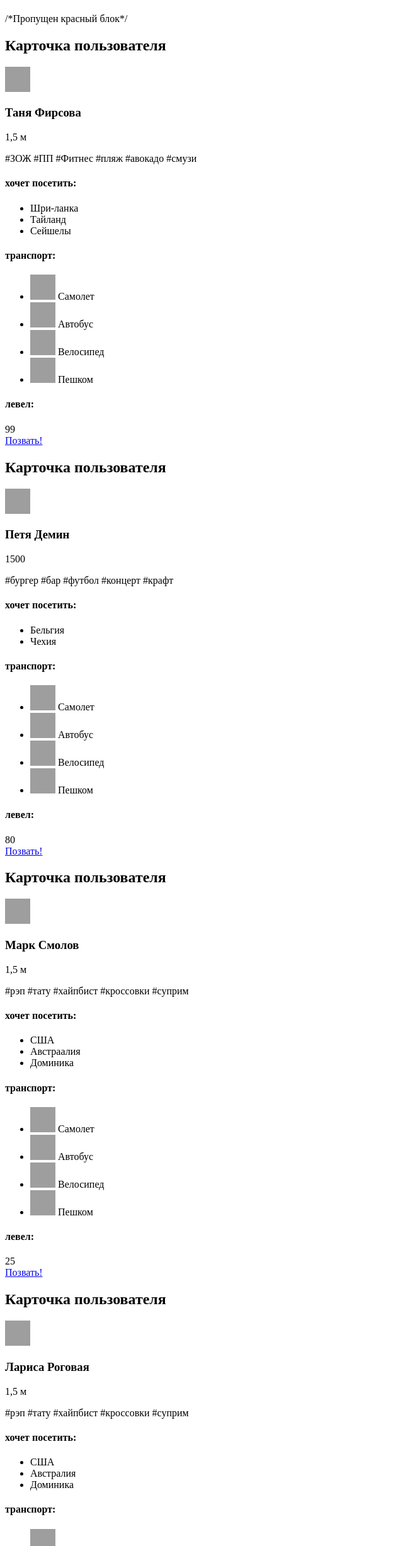
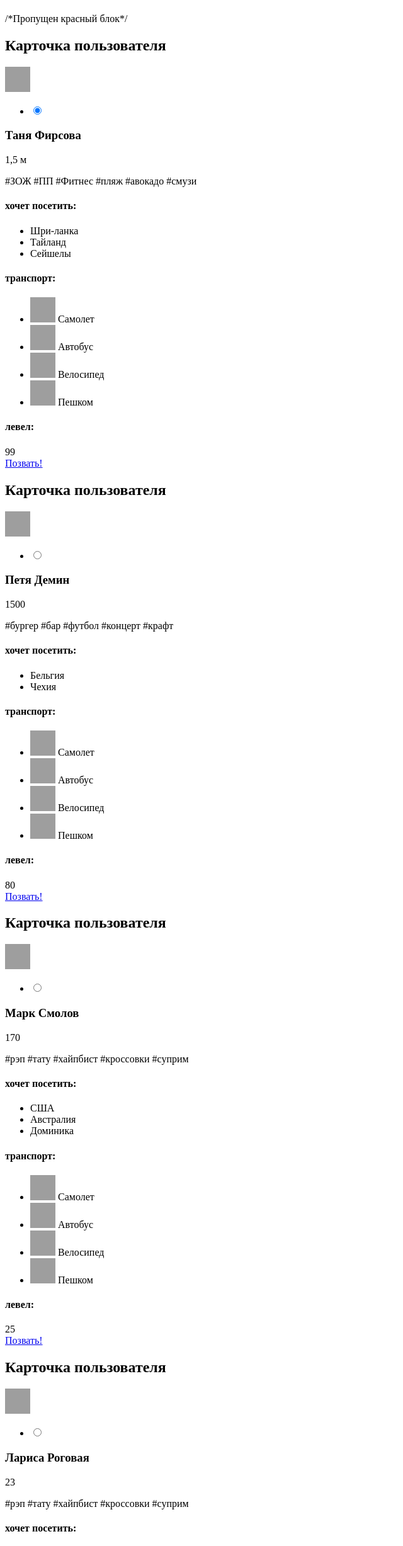
Before and after one commit to Palladii/trampamap, a website: page catalog.html in a window 1280 px wide. Shown: the part 308-2763 px from the top of the page at 63% size, without its empty margins (0-640 px from the left). Drawn offline with Linux system fonts and the light colour scheme; grey boxes are pictures that could not be loaded.

Commit message:
all cards made in same format

```diff
--- a/catalog.html
+++ b/catalog.html
@@ -56,23 +56,39 @@
   <h1 class="header__title">Попутчики</h1>
   /*Пропущен красный блок*/
 
-  <div class="user-cards">
-    <div class="user-card">
+  <section class="cards">
+    <div class="card">
       <h2 class="visually-hidden">Карточка пользователя</h2>
-      <img class="user-card__avatar" src="https://via.placeholder.com/" width="40" height="40" alt="Аватарка">
-      <h3 class="user-card__name">Таня Фирсова</h3>
-      <span class="user-card__remoteness" aria-label="Удаленность">1,5 м</span>
-      <p class="user-card__hash-tag">#ЗОЖ #ПП #Фитнес #пляж #авокадо #смузи</p>
-      <div class="user-card__wrapper">
-        <h4 class="user-card__title">хочет посетить:</h4>
-        <ul class="user-card__list">
-          <li class="user-card__item">Шри-ланка</li>
-          <li class="user-card__item">Тайланд</li>
-          <li class="user-card__item">Сейшелы</li>
+      <img class="card__avatar" src="https://via.placeholder.com/" width="40" height="40" alt="Аватарка">
+      <ul class="user-radio">
+        <li class="user-radio__like user-radio--off">
+          <label for="like-Tanya">
+            <input type="radio" name="like" class="user-radio__input" value="like"
+                   id="like-Tanya" checked>
+            <span class="radio-box"></span>
+          </label>
+        </li>
+      </ul>
+      <h3 class="card__name">Таня Фирсова</h3>
+      <span class="card__status" aria-label="онлайн статус"></span>
+      <span class="card__remoteness" aria-label="Удаленность">1,5 м</span>
+      <p class="card__hash-tag">#ЗОЖ #ПП #Фитнес #пляж #авокадо #смузи</p>
+      <div class="card__wrapper">
+        <h4 class="card__title">хочет посетить:</h4>
+        <ul class="card__list">
+          <li class="card__item">
+            <span>Шри-ланка</span>
+          </li>
+          <li class="card__item">
+            <span>Тайланд</span>
+          </li>
+          <li class="card__item">
+            <span>Сейшелы</span>
+          </li>
         </ul>
       </div>
-      <div class="user-card__wrapper">
-        <h4 class="user-card__transport">транспорт:</h4>
+      <div class="card__wrapper">
+        <h4 class="card__transport">транспорт:</h4>
         <ul class="transport-list">
           <li class="transport-list__item">
             <img class="transport-list__img transport-list__img--plane transport__img--plane--active"
@@ -96,28 +112,47 @@
           </li>
         </ul>
       </div>
-      <div class="user-card__wrapper">
-        <h4 class="user-card__level">левел:</h4>
-        <span class="user-card__level-img" aria-label="уровень">99</span>
+      <div class="card__wrapper">
+        <h4 class="card__subtitle card__subtitle--main">левел:</h4>
+        <div class="level">
+          <div class="level__count">99</div>
+          <!--Будет скрыто стилями
+          <span class="level__text">level</span>
+          -->
+        </div>
       </div>
-      <a class="button user-card__button" href="#">Позвать!</a>
+      <a class="button card__button" href="#">Позвать!</a>
     </div>
 
-    <div class="user-card">
+    <div class="card">
       <h2 class="visually-hidden">Карточка пользователя</h2>
-      <img class="user-card__avatar" src="https://via.placeholder.com/" width="40" height="40" alt="Аватарка">
-      <h3 class="user-card__name">Петя Демин</h3>
-      <span class="user-card__remoteness" aria-label="Удаленность">1500</span>
-      <p class="user-card__hash-tag">#бургер #бар #футбол #концерт #крафт</p>
-      <div class="user-card__wrapper">
-        <h4 class="user-card__title">хочет посетить:</h4>
-        <ul class="user-card__list">
-          <li class="user-card__item">Бельгия</li>
-          <li class="user-card__item">Чехия</li>
+      <img class="card__avatar" src="https://via.placeholder.com/" width="40" height="40" alt="Аватарка">
+      <ul class="user-radio">
+        <li class="user-radio__like user-radio--on user-radio--off">
+          <label for="like-Petr">
+            <input type="radio" name="like" class="user-radio__input" value="like"
+                   id="like-Petr">
+            <span class="radio-box"></span>
+          </label>
+        </li>
+      </ul>
+      <h3 class="card__name">Петя Демин</h3>
+      <span class="card__status" aria-label="онлайн статус"></span>
+      <span class="card__remoteness" aria-label="Удаленность">1500</span>
+      <p class="card__hash-tag">#бургер #бар #футбол #концерт #крафт</p>
+      <div class="card__wrapper">
+        <h4 class="card__title">хочет посетить:</h4>
+        <ul class="card__list">
+          <li class="card__item">
+            <span>Бельгия</span>
+          </li>
+          <li class="card__item">
+            <span>Чехия</span>
+          </li>
         </ul>
       </div>
-      <div class="user-card_wrapper">
-        <h4 class="user-card__transport">транспорт:</h4>
+      <div class="card_wrapper">
+        <h4 class="card__transport">транспорт:</h4>
         <ul class="transport-list">
           <li class="transport-list__item">
             <img class="transport-list__img transport-list__img--plane transport__img--plane--active"
@@ -141,29 +176,48 @@
           </li>
         </ul>
       </div>
-      <div class="user-card__wrapper">
-        <h4 class="user-card__level">левел:</h4>
-        <span class="user-card__level-img" aria-label="уровень">80</span>
+      <div class="card__wrapper">
+        <h4 class="card__subtitle card__subtitle--main">левел:</h4>
+        <div class="level">
+          <div class="level__count">80</div>
+          <!--Будет скрыто стилями
+          <span class="level__text">level</span>
+          -->
+        </div>
       </div>
-      <a class="button user-card__button" href="#">Позвать!</a>
+      <a class="button card__button" href="#">Позвать!</a>
     </div>
 
-    <div class="user-card">
+    <div class="card">
       <h2 class="visually-hidden">Карточка пользователя</h2>
-      <img class="user-card__avatar" src="https://via.placeholder.com/" width="40" height="40" alt="Аватарка">
-      <h3 class="user-card__name">Марк Смолов</h3>
-      <span class="user-card__remoteness" aria-label="Удаленность">1,5 м</span>
-      <p class="user-card__hash-tag">#рэп #тату #хайпбист #кроссовки #суприм</p>
-      <div class="user-card_wrapper">
-        <h4 class="user-card__title">хочет посетить:</h4>
-        <ul class="user-card__list">
-          <li class="user-card__item">США</li>
-          <li class="user-card__item">Австраалия</li>
-          <li class="user-card__item">Доминика</li>
+      <img class="card__avatar" src="https://via.placeholder.com/" width="40" height="40" alt="Аватарка">
+      <ul class="user-radio">
+        <li class="user-radio__like user-radio--on user-radio--off">
+          <label for="like-Mark">
+            <input type="radio" name="like" class="user-radio__input" value="like"
+                   id="like-Mark">
+            <span class="radio-box"></span>
+          </label>
+        </li>
+      </ul>
+      <h3 class="card__name">Марк Смолов</h3>
+      <span class="card__status" aria-label="онлайн статус"></span>
+      <span class="card__remoteness" aria-label="Удаленность">170</span>
+      <p class="card__hash-tag">#рэп #тату #хайпбист #кроссовки #суприм</p>
+      <div class="card_wrapper">
+        <h4 class="card__title">хочет посетить:</h4>
+        <ul class="card__list">
+          <li class="card__item">США</li>
+          <li class="card__item">
+            <span>Австралия</span>
+          </li>
+          <li class="card__item">
+            <span>Доминика</span>
+          </li>
         </ul>
       </div>
-      <div class="user-card__wrapper">
-        <h4 class="user-card__transport">транспорт:</h4>
+      <div class="card__wrapper">
+        <h4 class="card__transport">транспорт:</h4>
         <ul class="transport-list">
           <li class="transport-list__item">
             <img class="transport-list__img transport-list__img--plane transport__img--plane--active"
@@ -187,29 +241,47 @@
           </li>
         </ul>
       </div>
-      <div class="user-card__wrapper">
-        <h4 class="user-card__level">левел:</h4>
-        <span class="user-card__level-img" aria-label="уровень">25</span>
+      <div class="card__wrapper">
+        <h4 class="card__subtitle card__subtitle--main">левел:</h4>
+        <div class="level">
+          <div class="level__count">25</div>
+          <!--Будет скрыто стилями
+          <span class="level__text">level</span>
+          -->
+        </div>
       </div>
-      <a class="button user-card__button" href="#">Позвать!</a>
+      <a class="button card__button" href="#">Позвать!</a>
     </div>
 
-    <div class="user-card">
+    <div class="card">
       <h2 class="visually-hidden">Карточка пользователя</h2>
-      <img class="user-card__avatar" src="https://via.placeholder.com/" width="40" height="40" alt="Аватарка">
-      <h3 class="user-card__name">Лариса Роговая</h3>
-      <span class="user-card__remoteness" aria-label="Удаленность">1,5 м</span>
-      <p class="user-card__hash-tag">#рэп #тату #хайпбист #кроссовки #суприм</p>
-      <div class="user-card_wrapper">
-        <h4 class="user-card__title">хочет посетить:</h4>
-        <ul class="user-card__list">
-          <li class="user-card__item">США</li>
-          <li class="user-card__item">Австралия</li>
-          <li class="user-card__item">Доминика</li>
+      <img class="card__avatar" src="https://via.placeholder.com/" width="40" height="40" alt="Аватарка">
+      <ul class="user-radio">
+        <li class="user-radio__like user-radio--on user-radio--off">
+          <label for="like-Larisa">
+            <input type="radio" name="like" class="user-radio__input" value="like"
+                   id="like-Larisa">
+            <span class="radio-box"></span>
+          </label>
+        </li>
+      </ul>
+      <h3 class="card__name">Лариса Роговая</h3>
+      <span class="card__status" aria-label="онлайн статус"></span>
+      <span class="card__remoteness" aria-label="Удаленность">23</span>
+      <p class="card__hash-tag">#рэп #тату #хайпбист #кроссовки #суприм</p>
+      <div class="card_wrapper">
+        <h4 class="card__title">хочет посетить:</h4>
+        <ul class="card__list">
+          <li class="card__item"><
+            span>Великобритания</span>
+          </li>
+          <li class="card__item">
+            <span>Германия</span>
+          </li>
         </ul>
       </div>
-      <div class="user-card__wrapper">
-        <h4 class="user-card__transport">транспорт:</h4>
+      <div class="card__wrapper">
+        <h4 class="card__transport">транспорт:</h4>
         <ul class="transport-list">
           <li class="transport-list__item">
             <img class="transport-list__img transport-list__img--plane transport__img--plane--active"
@@ -233,20 +305,23 @@
           </li>
         </ul>
       </div>
-      <div class="user-card__wrapper">
-        <h4 class="user-card__level">левел:</h4>
-        <span class="user-card__level-img" aria-label="уровень">50</span>
+      <div class="card__wrapper">
+        <h4 class="card__subtitle card__subtitle--main">левел:</h4>
+        <div class="level">
+          <div class="level__count">50</div>
+          <!--Будет скрыто стилями
+          <span class="level__text">level</span>
+          -->
+        </div>
       </div>
-      <a class="button user-card__button" href="#">Позвать!</a>
+      <a class="button card__button" href="#">Позвать!</a>
     </div>
-
-    <a class="user-cards__link" href="#">Показать еще</a>
-
+    <a class="cards__link" href="#">Показать еще</a>
     <section class="pagination">
       <a class="pagination__control pagination__control--back>Предыдущая страница</a>
-      <a class="pagination__control pagination__control--next>Следующая страница</a>
+      <a class=" pagination__control pagination__control--next>Следующая страница</a>
     </section>
-  </div>
+  </section>
 </main>
 
 <footer class="footer">
```
Also changed, not shown: form.html (+1 -1 lines), index.html (+107 -50 lines).
